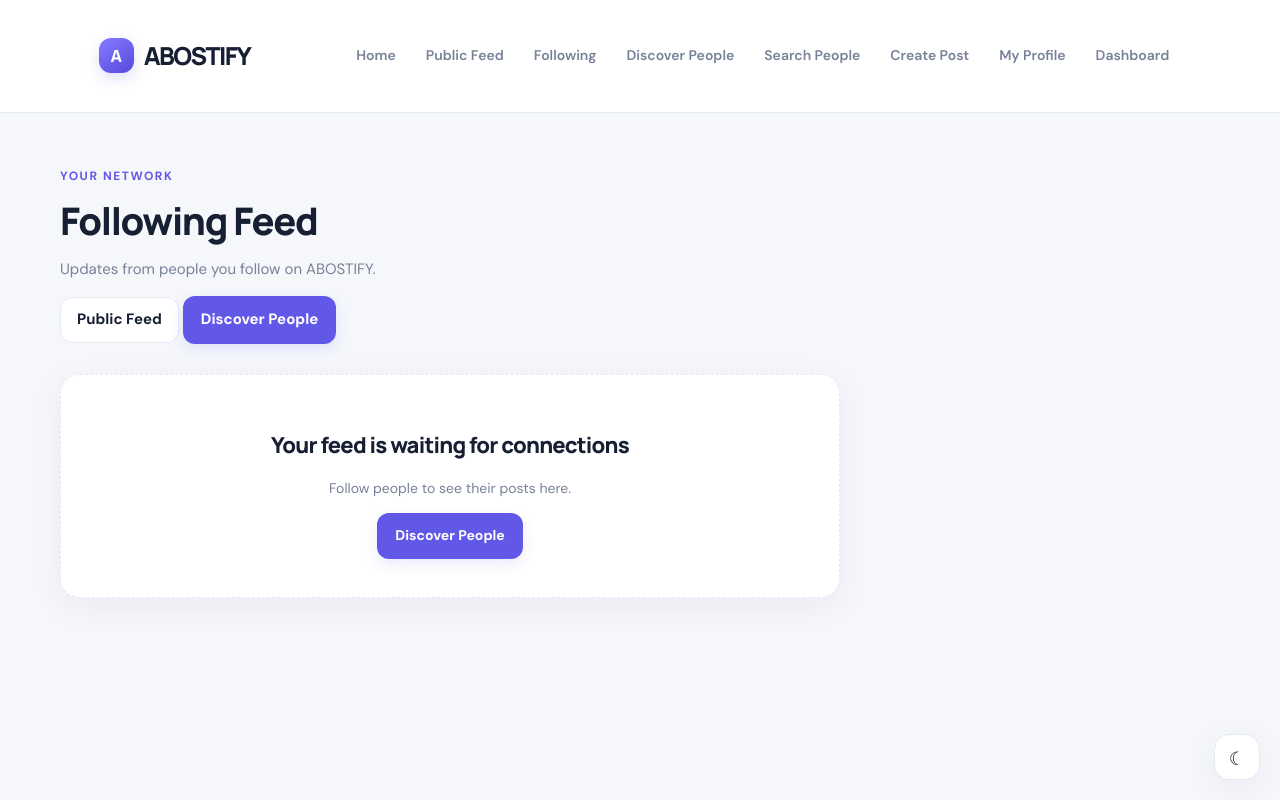
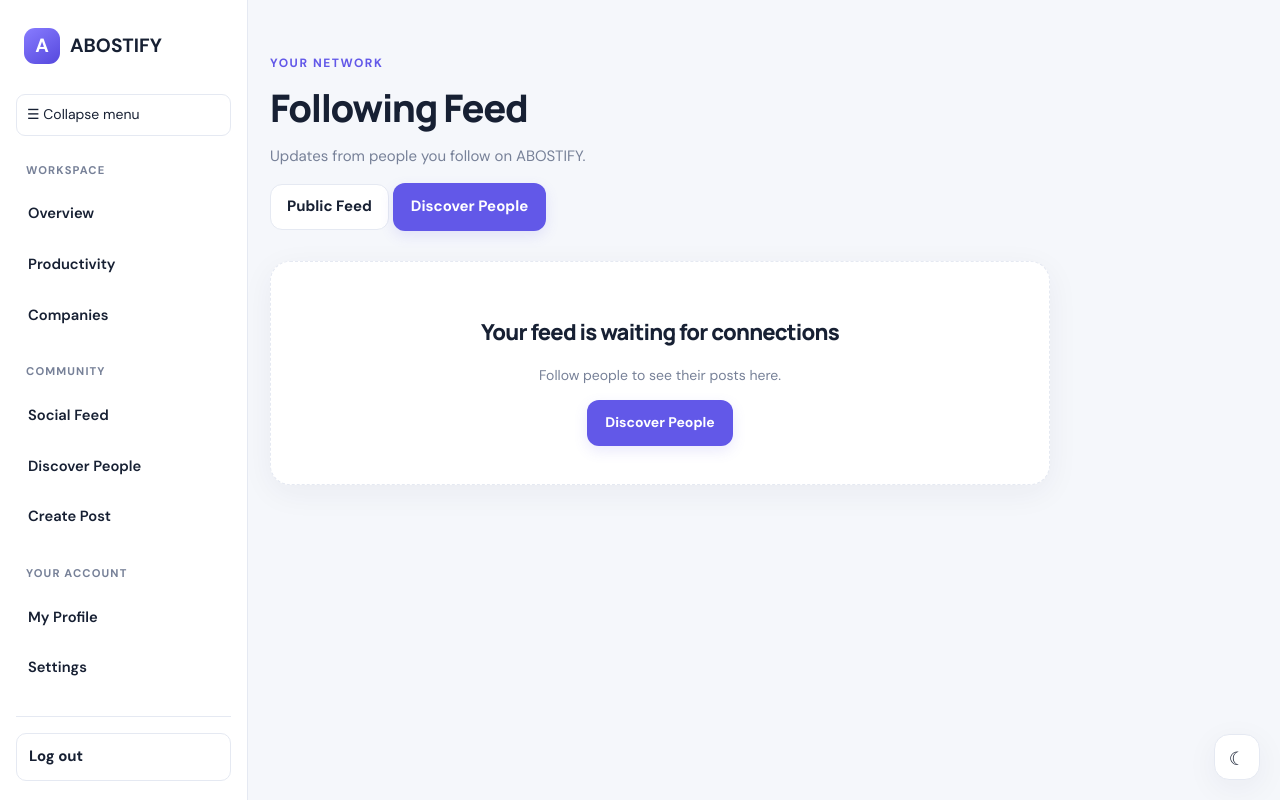
Before and after one commit to rohitpatraoutlook-dotcom/abostify, a Flask app: page /following in a window 1280 px wide. Run offline with Flask 3, Linux system fonts and the light colour scheme; the visitor is signed in with stand-in values (Sample User, id 1); data comes from the database, SQL or seed files in the repository; data that the repository does not hold is empty; some libraries are stand-ins or nearby versions.

Commit message:
Complete Phase 3 shared navigation integration

```diff
--- a/static/phase3.css
+++ b/static/phase3.css
@@ -164,3 +164,40 @@
   }
   .ab-mobile-more-menu a { display: block; }
 }
+
+/* Phase 3: collapsible desktop sidebar */
+.ab-nav {
+  transition: width .2s ease, padding .2s ease;
+}
+.ab-nav-toggle {
+  display: block;
+  width: 100%;
+  padding: 9px 10px;
+  border: 1px solid var(--ui-border, #ddd);
+  border-radius: 9px;
+  background: transparent;
+  color: var(--ui-text, #34384b);
+  text-align: left;
+  cursor: pointer;
+}
+@media (min-width: 761px) {
+  body.ab-sidebar-collapsed { padding-left: 76px; }
+  body.ab-sidebar-collapsed .ab-nav {
+    width: 76px;
+    padding-left: 8px;
+    padding-right: 8px;
+  }
+  body.ab-sidebar-collapsed .ab-nav-group,
+  body.ab-sidebar-collapsed .ab-nav-logout {
+    display: none;
+  }
+  body.ab-sidebar-collapsed .ab-brand > span:last-child {
+    display: none;
+  }
+}
+
+@media (min-width: 761px) {
+  body.ab-sidebar-collapsed .ab-toggle-label {
+    display: none;
+  }
+}
--- a/templates/_app_nav.html
+++ b/templates/_app_nav.html
@@ -4,6 +4,12 @@
     <span class="ab-brand-mark">A</span>
     <span>ABOSTIFY</span>
   </a>
+
+  <button class="ab-nav-toggle" type="button"
+          onclick="document.body.classList.toggle('ab-sidebar-collapsed'); this.setAttribute('aria-expanded', document.body.classList.contains('ab-sidebar-collapsed') ? 'false' : 'true')"
+          aria-expanded="true" aria-label="Collapse or expand sidebar">
+    <span aria-hidden="true">☰</span> <span class="ab-toggle-label">Collapse menu</span>
+  </button>
 
   <div class="ab-nav-group">
     <span class="ab-nav-heading">WORKSPACE</span>
--- a/templates/academy.html
+++ b/templates/academy.html
@@ -7,6 +7,7 @@
   <title>Academy | ABOSTIFY</title>
   <link rel="stylesheet" href="{{ url_for('static', filename='style.css') }}">
   <link rel="stylesheet" href="{{ url_for('static', filename='ui.css') }}">
+  <link rel="stylesheet" href="{{ url_for('static', filename='phase3.css') }}">
   <style>
     .academy-wrap{max-width:1120px;margin:auto;padding:30px 18px 70px}
     .academy-hero{padding:clamp(26px,6vw,60px);border-radius:26px;background:linear-gradient(135deg,#18233b,#334e80);color:white;margin:20px 0 28px}
@@ -27,6 +28,9 @@
   </style>
 </head>
 <body>
+{% if current_user.is_authenticated %}
+{% include '_app_nav.html' %}
+{% else %}
 <header class="site-header">
   <nav class="nav container">
     <a class="brand" href="{{ url_for('home') }}">ABOSTIFY</a>
@@ -42,6 +46,7 @@
     </div>
   </nav>
 </header>
+{% endif %}
 
 <main class="academy-wrap">
   <section class="academy-hero">
--- a/templates/edit_profile.html
+++ b/templates/edit_profile.html
@@ -5,9 +5,14 @@
     <meta name="viewport" content="width=device-width, initial-scale=1">
     <title>Edit Profile | ABOSTIFY</title>
     <link rel="stylesheet" href="{{ url_for('static', filename='style.css') }}">
+    <link rel="stylesheet" href="{{ url_for('static', filename='phase3.css') }}">
     <link rel="stylesheet" href="{{ url_for('static', filename='ui.css') }}">
 </head>
 <body>
+{% if current_user.is_authenticated %}
+{% include '_app_nav.html' %}
+{% endif %}
+
 <main class="auth-container">
     <section class="auth-card">
         <a class="brand" href="{{ url_for('dashboard') }}">ABOSTIFY</a>
--- a/templates/following_feed.html
+++ b/templates/following_feed.html
@@ -9,26 +9,12 @@
     <link rel="stylesheet"
           href="{{ url_for('static', filename='style.css') }}">
     <link rel="stylesheet" href="{{ url_for('static', filename='ui.css') }}">
+  <link rel="stylesheet" href="{{ url_for('static', filename='phase3.css') }}">
 </head>
 
 <body>
 
-<header class="site-header">
-    <nav class="nav container">
-        <a class="brand" href="{{ url_for('home') }}">ABOSTIFY</a>
-
-        <div class="nav-links">
-            <a href="{{ url_for('home') }}">Home</a>
-            <a href="{{ url_for('social.feed') }}">Public Feed</a>
-            <a href="{{ url_for('social.following_feed') }}">Following</a>
-            <a href="{{ url_for('social.discover_people') }}">Discover People</a>
-            <a href="{{ url_for('social.search_users') }}">Search People</a>
-            <a href="{{ url_for('social.create_post') }}">Create Post</a>
-            <a href="{{ url_for('profiles.view', username=current_user.username) }}">My Profile</a>
-            <a href="{{ url_for('dashboard') }}">Dashboard</a>
-        </div>
-    </nav>
-</header>
+{% include '_app_nav.html' %}
 
 
 <main class="container page-content">
--- a/templates/profile.html
+++ b/templates/profile.html
@@ -6,9 +6,14 @@
     <meta name="description" content="ABOSTIFY member profile">
     <title>{{ profile_user.display_name or profile_user.username }} | ABOSTIFY</title>
     <link rel="stylesheet" href="{{ url_for('static', filename='style.css') }}">
+    <link rel="stylesheet" href="{{ url_for('static', filename='phase3.css') }}">
     <link rel="stylesheet" href="{{ url_for('static', filename='ui.css') }}">
 </head>
 <body>
+{% if current_user.is_authenticated %}
+{% include '_app_nav.html' %}
+{% endif %}
+
 <main class="auth-container">
     <section class="auth-card">
         <a class="brand" href="{{ url_for('home') }}">ABOSTIFY</a>
--- a/templates/profile_not_found.html
+++ b/templates/profile_not_found.html
@@ -5,9 +5,14 @@
     <meta name="viewport" content="width=device-width, initial-scale=1">
     <title>Profile Not Found | ABOSTIFY</title>
     <link rel="stylesheet" href="{{ url_for('static', filename='style.css') }}">
+    <link rel="stylesheet" href="{{ url_for('static', filename='phase3.css') }}">
     <link rel="stylesheet" href="{{ url_for('static', filename='ui.css') }}">
 </head>
 <body>
+{% if current_user.is_authenticated %}
+{% include '_app_nav.html' %}
+{% endif %}
+
 <main class="auth-container">
     <section class="auth-card">
         <a class="brand" href="{{ url_for('home') }}">ABOSTIFY</a>
```
Also changed, not shown: templates/create_post.html (+2 -9 lines), templates/feed.html (+6 -1 lines), templates/people.html (+6 -1 lines), templates/productivity.html (+2 -12 lines), templates/search_users.html (+6 -1 lines).
